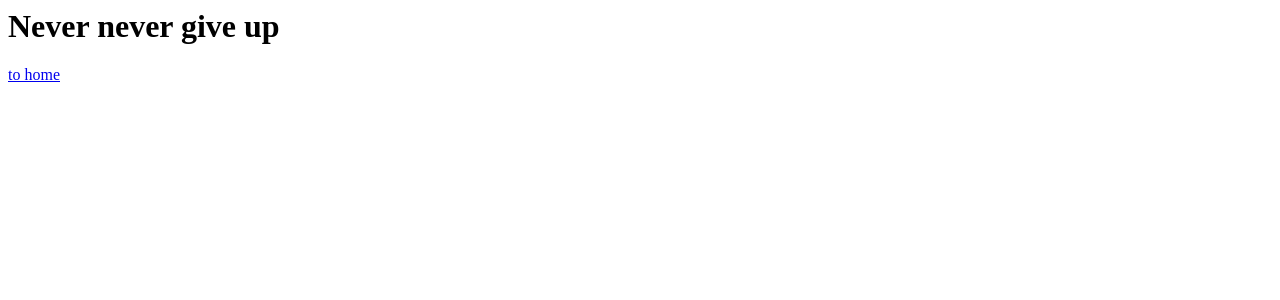
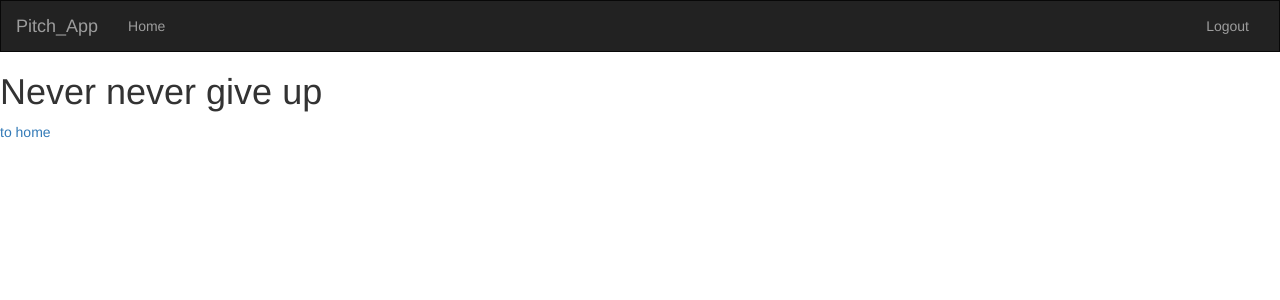
Before and after one commit to Saitore973/pitch_hub, a Flask app: page / in a window 1280 px wide. Shown: the top 300 px of the page. Run offline with Flask 2, Linux system fonts and the light colour scheme; the visitor is signed in with stand-in values (Sample User, id 1); some libraries are stand-ins or nearby versions.

Commit message:
add navbar to display sign in icon

```diff
--- a/app/__init__.py
+++ b/app/__init__.py
@@ -1,5 +1,4 @@
 from ensurepip import bootstrap
-import imp
 from config import config_options
 from flask import Flask
 from flask_sqlalchemy import SQLAlchemy
--- a/app/main/views.py
+++ b/app/main/views.py
@@ -5,6 +5,6 @@ from . import main
 def index():
     return render_template('index.html')
 
-@main.route('/home')
+@main.route("/home")
 def home():
     return render_template('home.html')
--- /dev/null
+++ b/app/templates/base.html
@@ -0,0 +1,4 @@
+{% extends 'bootstrap/base.html'%}
+{% block navbar %}
+{% include 'navbar.html' %}
+{%endblock%}
--- a/app/templates/home.html
+++ b/app/templates/home.html
@@ -1,3 +1,6 @@
+{%extends 'base.html'%}
+{%block content%}
 <h1>
     this is the home page
 </h1>
+{%endblock%}
--- a/app/templates/index.html
+++ b/app/templates/index.html
@@ -1,2 +1,5 @@
+{%extends 'base.html'%}
+{%block content%}
 <h1>Never never give up</h1>
 <a href="/home">to home</a>
+{%endblock%}
--- a/app/templates/navbar.html
+++ b/app/templates/navbar.html
@@ -1,8 +1,34 @@
-<ul class="nav navbar-nav navbar-right">
-                  {% if current_user.is_authenticated %}
-                  <li style="color:white;padding:15px;">{{current_user.username}}</li>
-                  <li><a href="{{url_for('auth.logout')}}">Sign out</a></li>
-                  {% else %}
-                  <li><a href="{{url_for('auth.login')}}">Sign in</a></li>
-                  {%endif%}
-                </ul>
+<div class="navbar navbar-inverse fixed-top" role="navigation" style="border-radius: 0">
+    <div class="container-fluid">
+        <div class="navbar-header">
+            <button type="button" class="navbar-toggle" data-toggle="collapse" data-target=".navbar-collapse">
+                <span class="sr-only">Toggle navigation</span>
+                <span class="icon-bar"></span>
+                <span class="icon-bar"></span>
+                <span class="icon-bar"></span>
+            </button>
+            <a class="navbar-brand" href="/"> Pitch_App </a>
+        </div>
+        <div class="navbar-collapse collapse">
+            <ul class="nav navbar-nav">
+                <li><a href="{{ url_for('main.index') }}">Home</a></li>
+            </ul>
+            <ul class="nav navbar-nav navbar-right">
+                {%if current_user.is_authenticated%}
+                    <li style="color:white">
+                        {%if current_user.profile_pic_path%}
+                        <img src="{{url_for('static', filename = current_user.profile_pic_path)}}" alt="dp" style="border-radius:50%" width = "40" height="40"
+                        style="margin-top: 10px;">
+                    </li>
+                    <li>
+                        {%endif%}
+
+                    </li>
+                    <li><a href="{{url_for('auth.logout')}}">Logout</a></li>
+                {%else%}
+                    <li><a href="{{url_for('auth.login')}}" style="color: #fff;">Sign In</a></li>
+                {%endif%}
+            </ul>
+        </div>
+    </div>
+</div>
```
Also changed, not shown: app/auth/views.py (+6 -1 lines).
